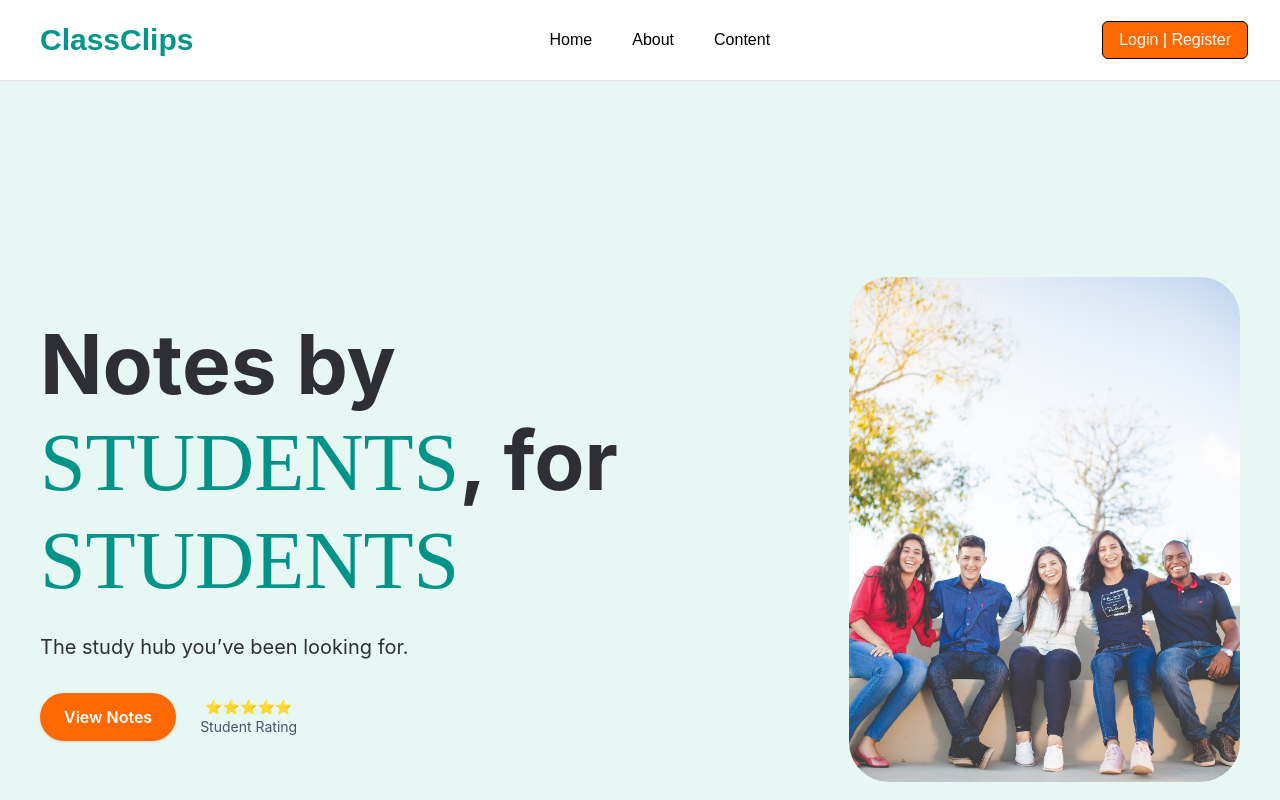
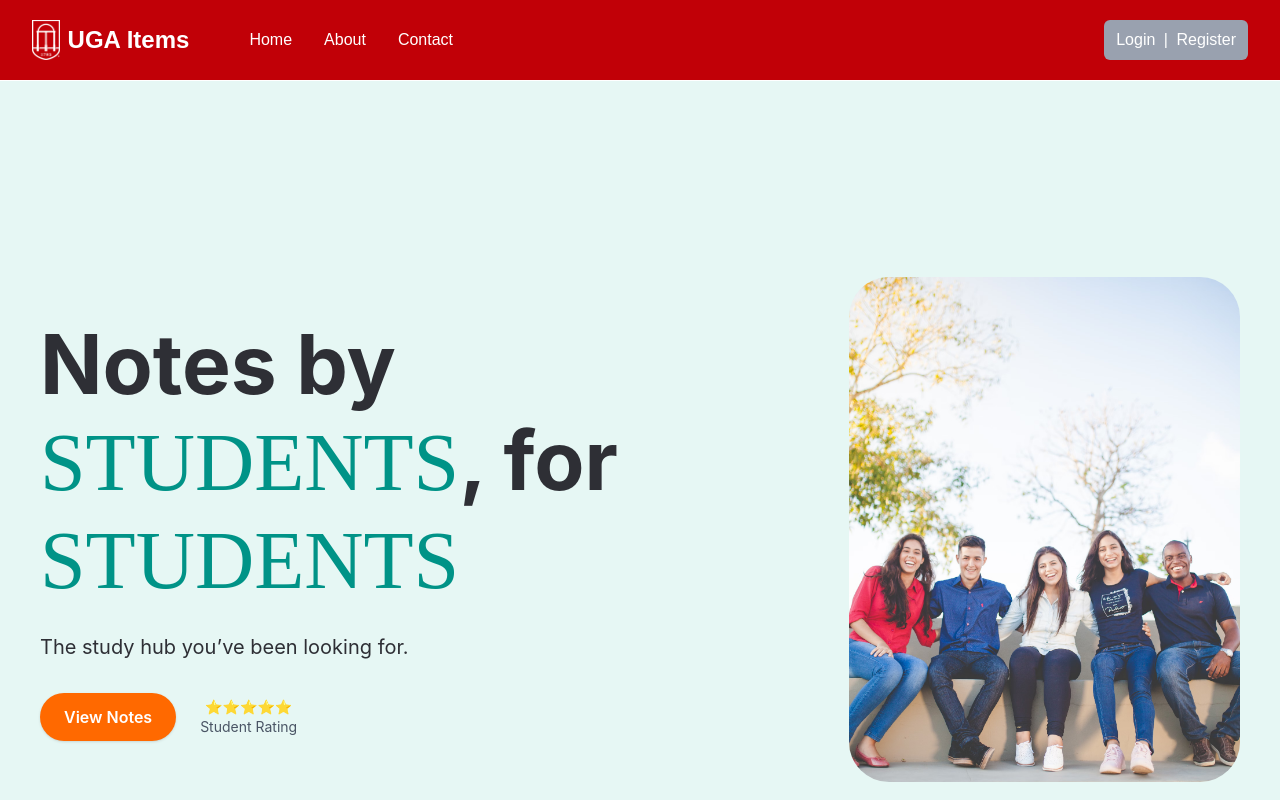
Before and after one commit to evannguyen72/Debugging_Duck, a Next.js app in the folder debug_ducks/: page / in a window 1280 px wide. Shown: the top 800 px of the page. Built offline with nearby package versions, Linux system fonts and the light colour scheme; no server answers.

Commit message:
updated authorization

```diff
--- a/debug_ducks/src/components/Navbar.tsx
+++ b/debug_ducks/src/components/Navbar.tsx
@@ -2,98 +2,75 @@
 // This is from my Nextjs resources, Navbar_basic
 import Image from 'next/image';
 import logo from '../assets/UGAlogo_Arch_1in.png';
-import {useState} from 'react';
+import {useEffect, useState} from 'react';
 import Link from 'next/link';
-// import profileDefault from '@/assets/images/profile.png';
+import { Session } from "next-auth";
+import { doLogout } from "../app/actions/index";
 
-const Navbar = () => {
+interface Session {
+  user?: {
+    name?: string;
+    email?: string;
+    image?: string;
+  };
+}
+interface NavbarProps {
+  session: Session | null;
+}
 
+const Navbar = ({ session }: NavbarProps) => {
+  const [isLoggedIn, setIsLoggedIn] = useState(!!session?.user);
 
-  const [isLoggedIn,setIsLoggedIn ] = useState(false);
+  useEffect(() => {
+    setIsLoggedIn(!!session?.user);
+  }, [session]);
 
-  const handleLogin = () => {
-    setIsLoggedIn(prev => !prev);
-
-  }
+  const handleLogout = () => {
+    doLogout();
+    setIsLoggedIn(!!session?.user);
+  };
 
   return (
-    <nav className='bg-white border-b border-gray-200 shadow-sm'>
+    <nav className='bg-red-700 border-b-1 border-white'>
       <div className='mx-auto max-w-7xl px-2 sm:px-6 lg:px-8'>
         <div className='relative flex h-20 items-center justify-between'>
 
-          {/* Mobile Menu Button */}
-          <div className='absolute inset-y-0 left-0 flex items-center md:hidden'>
-            <button
-              type='button'
-              id='mobile-dropdown-button'
-              className='inline-flex items-center justify-center rounded-md p-2 text-black hover:bg-gray-200 focus:outline-none focus:ring-2 focus:ring-inset focus:ring-black'
-              aria-controls='mobile-menu'
-              aria-expanded='false'
-            >
-              <svg
-                className='block h-6 w-6'
-                fill='none'
-                viewBox='0 0 24 24'
-                strokeWidth='1.5'
-                stroke='currentColor'
-                aria-hidden='true'
-              >
-                <path strokeLinecap='round' strokeLinejoin='round' d='M4 6h16M4 12h16M4 18h16' />
-              </svg>
-            </button>
+          {/* Left side - Logo and nav links */}
+          <div className='flex flex-1 items-center justify-start'>
+            <Link className='flex flex-shrink-0 items-center' href='/'>
+              <Image className='h-10 w-auto' src={logo} alt='UGA arch logo' />
+              <span className='hidden md:block text-white text-2xl font-bold ml-2'>UGA Items</span>
+            </Link>
+            <div className='hidden md:ml-6 md:block'>
+              <div className='flex space-x-2 ml-6'>
+                <Link href='/' className='text-white hover:bg-gray-900 hover:text-white rounded-md px-3 py-2'>Home</Link>
+                <Link href='/about' className='text-white hover:bg-gray-900 hover:text-white rounded-md px-3 py-2'>About</Link>
+                <Link href='/contact' className='text-white hover:bg-gray-900 hover:text-white rounded-md px-3 py-2'>Contact</Link>
+              </div>
+            </div>
           </div>
 
-          {/* Logo & Site Title */}
-          <Link className='flex items-center' href='/'>
-            <span className='hidden md:block text-teal-600 text-3xl font-bold ml-2'>
-              ClassClips
-            </span>
-          </Link>
-
-          {/* Desktop Links */}
-          <div className='hidden md:ml-6 md:flex space-x-4'>
-            <Link href='/' className='text-black hover:underline px-3 py-2'>
-              Home
-            </Link>
-            <Link href='/about' className='text-black hover:underline px-3 py-2'>
-              About
-            </Link>
-
-            <Link href='/show-items' className='text-black hover:underline px-3 py-2'>
-              Content
-            </Link>
+          {/* Right side - Auth status */}
+          <div className='hidden md:block md:ml-6'>
+            <div className='flex items-center justify-end text-white space-x-4'>
+              {isLoggedIn && session?.user ? (
+                <>
+                  <span>Welcome, {session.user?.name || session.user?.email}</span>
+                  <button
+                    onClick={ handleLogout }
+                    className='bg-gray-400 hover:bg-gray-500 rounded-md px-3 py-2'
+                  >
+                    Logout
+                  </button>
+                </>
+              ) : (
+                <span className='bg-gray-400 hover:bg-gray-500 rounded-md px-3 py-2'>
+                  <Link href='/login' className='mr-1'>Login</Link> | <Link href='/signup' className='ml-1'>Register</Link>
+                </span>
+              )}
+            </div>
           </div>
 
-          {/* Auth Button */}
-          <div className="hidden md:flex space-x-4">
-            <button
-              onClick={handleLogin}
-              className='px-4 py-1.5 bg-orange-500 text-white border border-black rounded-md hover:bg-orange-600 transition'
-            >
-              {isLoggedIn ? 'Logout' : 'Login | Register'}
-            </button>
-          </div>
-        </div>
-      </div>
-
-      {/* Mobile Menu */}
-      <div className='md:hidden hidden' id='mobile-menu'>
-        <div className='space-y-1 px-2 pb-3 pt-2'>
-          <Link href='/' className='block text-black rounded-md px-3 py-2 text-base font-medium'>
-            Home
-          </Link>
-          <Link href='/about' className='block text-black rounded-md px-3 py-2 text-base font-medium'>
-            About
-          </Link>
-          <Link href='/show-items' className='block text-black rounded-md px-3 py-2 text-base font-medium'>
-            Content
-          </Link>
-          <button
-            onClick={handleLogin}
-            className='w-full text-left text-black border border-black px-3 py-2 rounded-md mt-2 hover:bg-black hover:text-white transition'
-          >
-            {isLoggedIn ? 'Logout' : 'Login or Register'}
-          </button>
         </div>
       </div>
     </nav>
@@ -101,12 +78,3 @@ const Navbar = () => {
 };
 
 export default Navbar;
-
-
-
-// const [isLoggedIn, setIsLoggedIn] = useState(false);
-//   // let isLoggedIn = false;
-
-//   const handleLogin = () => {
-//     setIsLoggedIn(prev=>!prev);
-//   }
```
